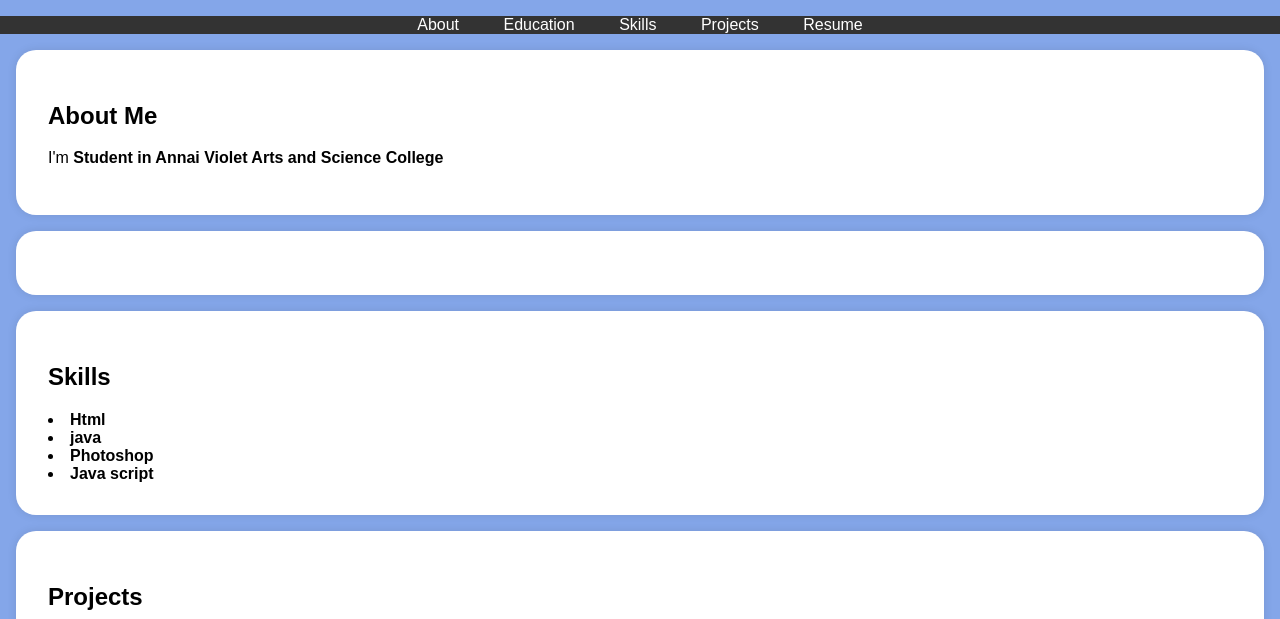
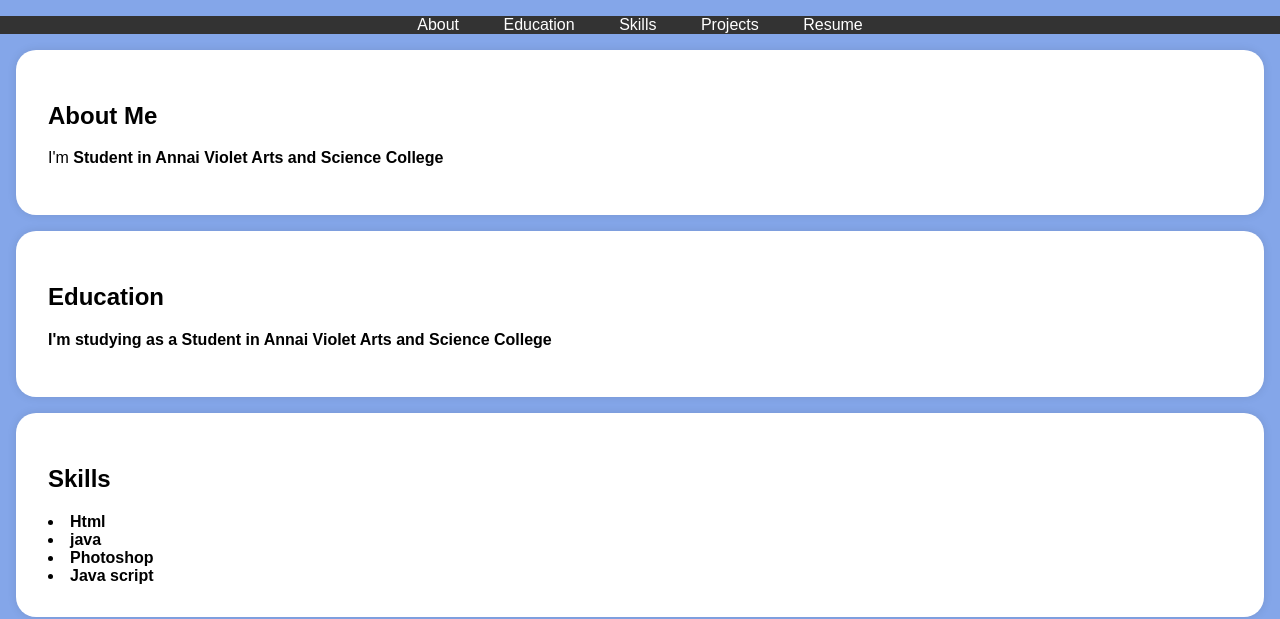
Before and after one commit to Kishore-1307/kishore, a plain HTML site: page index.html in a window 1280 px wide. Shown: the part 197-816 px from the top of the page. Drawn offline with Linux system fonts and the light colour scheme.

Commit message:
Update index.html

```diff
--- a/index.html
+++ b/index.html
@@ -121,6 +121,8 @@
 
     <section id="education">
         <div class="section-content">
+            <h2>Education </h2>
+            <p>I'm <b>studying as a Student in Annai Violet Arts and Science College </b></p>
 
         </div>
     </section>
```
